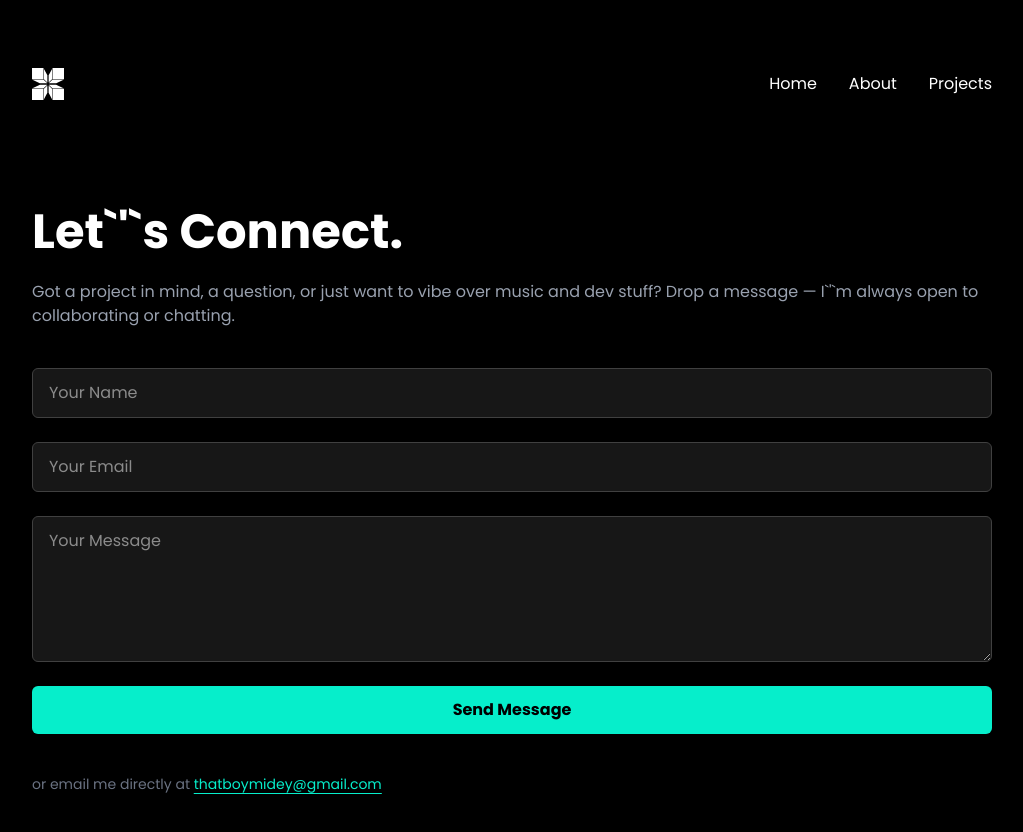
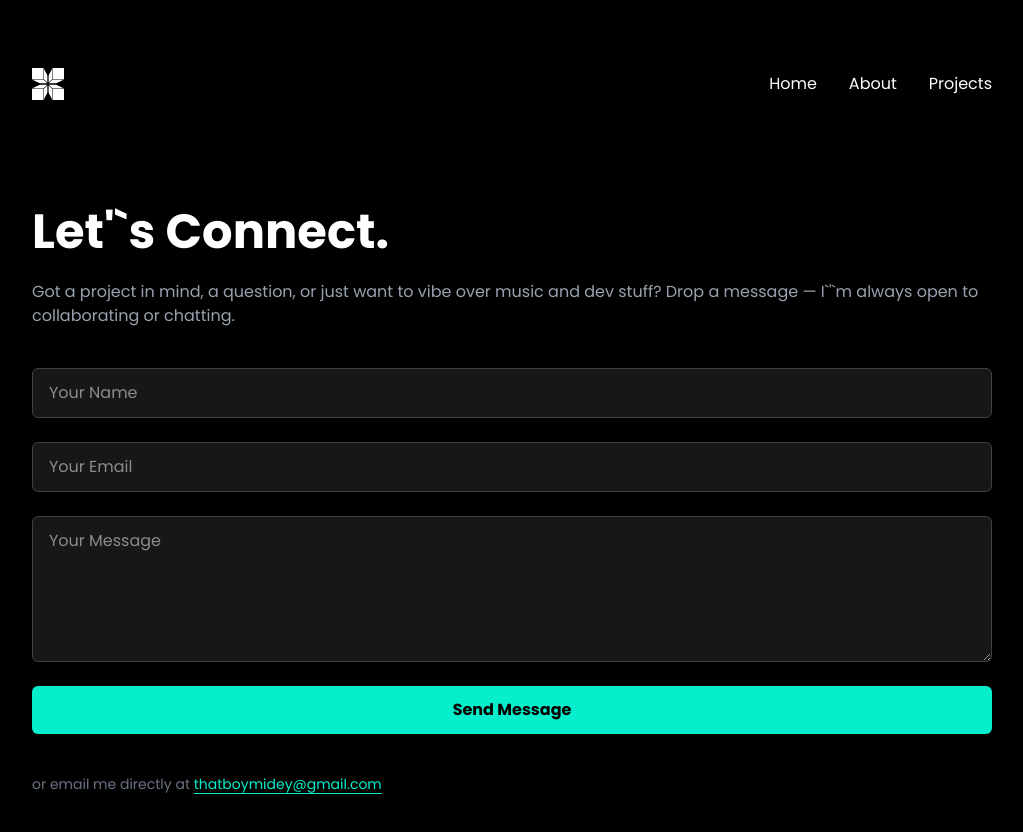
Before and after one commit to O-Midey/portfolio-v2, a Next.js app: page /contact in a window 1280 px wide. Shown: the top 832 px of the page, without its empty margins (128-1151 px from the left). Built offline with nearby package versions, Linux system fonts and the light colour scheme.

Commit message:
Update page.js

```diff
--- a/app/contact/page.js
+++ b/app/contact/page.js
@@ -11,7 +11,7 @@ export default function Contact() {
         animate={{ opacity: 1, y: 0 }}
         transition={{ duration: 0.6 }}
       >
-        Let`&apos;`s Connect.
+        Let&apos;`s Connect.
       </motion.h1>
 
       <p className="text-gray-400 mb-10">
```
